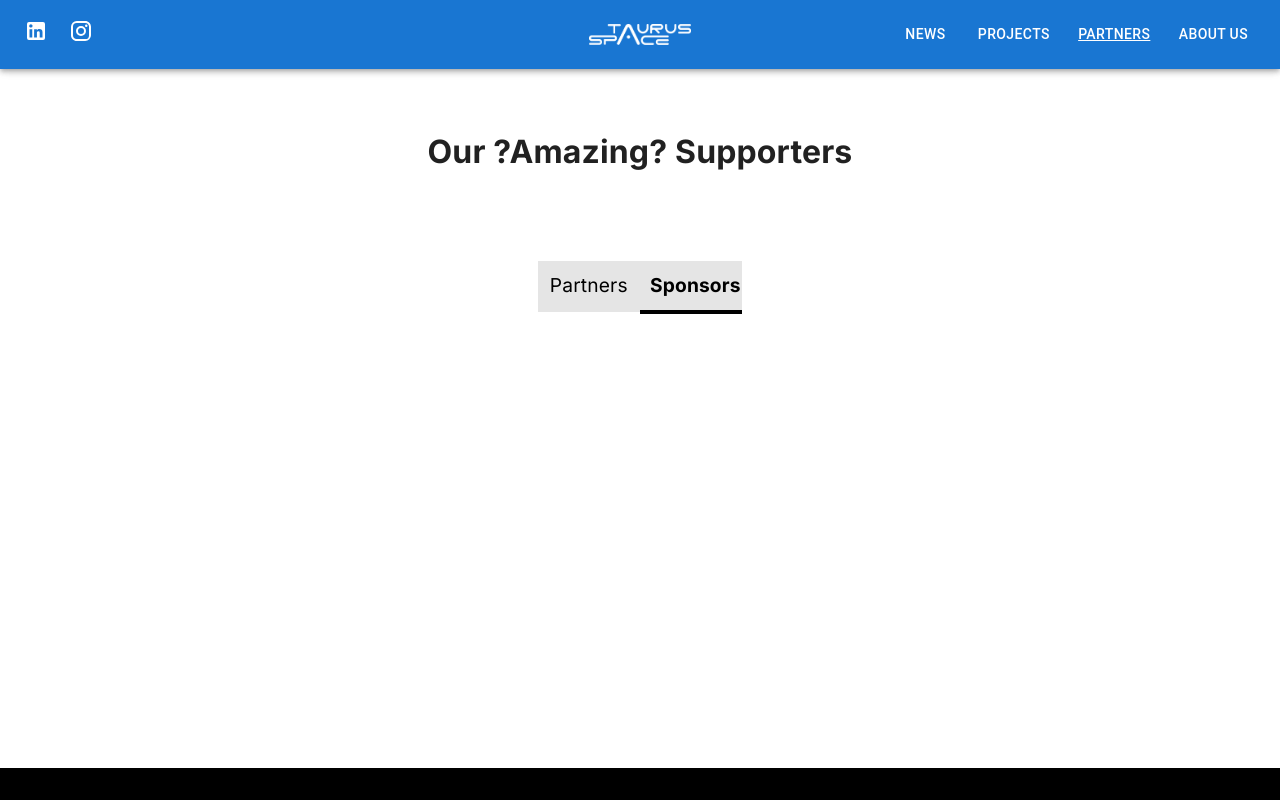
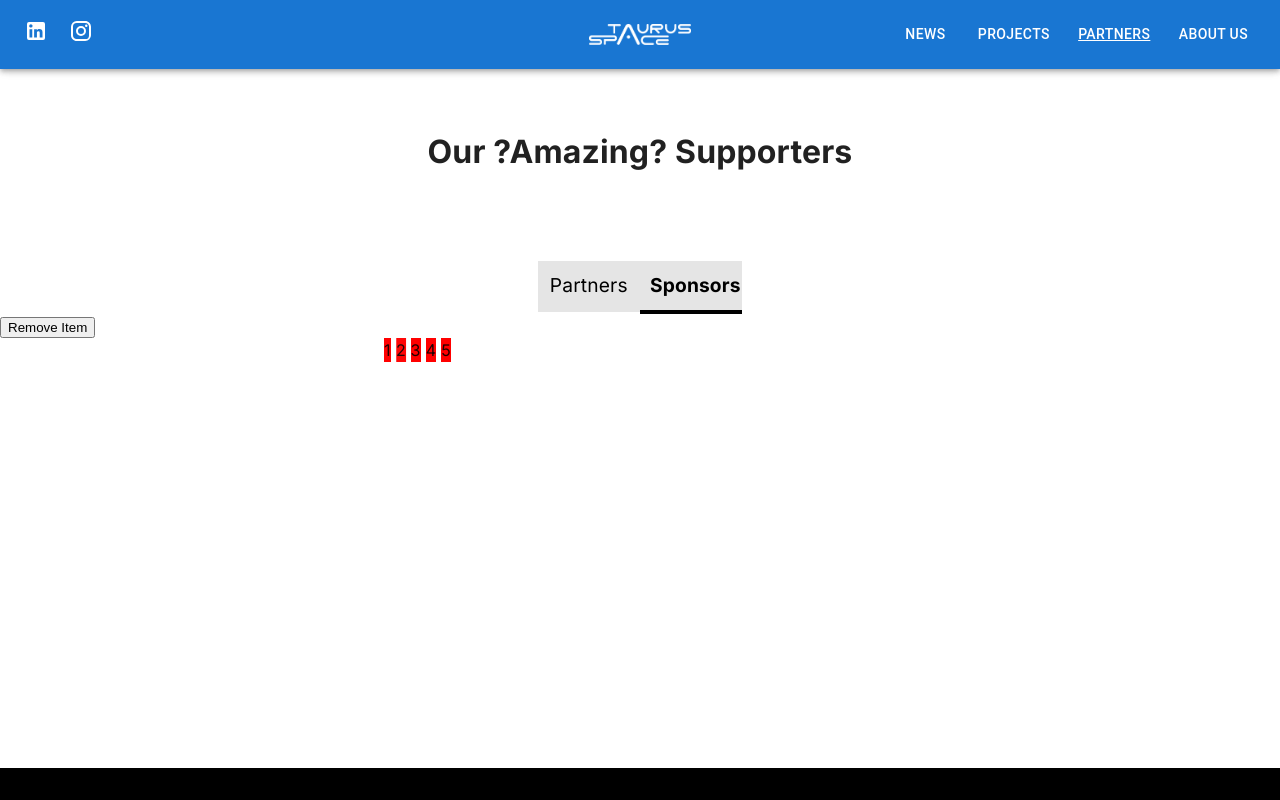
Before and after one commit to El-Banderas/rovers-site, a Next.js app: page /rovers-site/partners in a window 1280 px wide. Both pictures are taken after a click on the element "Sponsors". Shown: the top 800 px of the page. Built offline with nearby package versions, Linux system fonts and the light colour scheme.

Commit message:
Init scroll

```diff
--- a/src/app/partners/horizontalScroll.tsx
+++ b/src/app/partners/horizontalScroll.tsx
@@ -1,24 +1,43 @@
+'use client'
 
+import React, { useState, useMemo } from 'react';
 import styles from './scroll.module.css'
 import Image from "next/image";
 
 import {partners} from './partners'
 
 export default function HorizontalScroll() {
+
+
+  const [idxPartner, setIdxPartner] = useState<number>(0);
+
+    /*
+    const visiblePartners = useMemo(
+    () => filterTodos(todos, tab),
+    [idxPartner]
+  );*/
+
   return <div className={styles.scroll}>
-
+<div>
+  Esq
+</div>
       {partners.map(partner =>
-        <div key={partner.name} className={styles.partner } >
-            {partner.name}
+        <div key={partner.name}  className={styles.partner}>
  <Image
         src={partner.image}
         alt={partner.name}
         width={170}
         height={170}
-        className={styles.imgLeader}
       />
+
+          <div className={styles.partnerName}>
+            {partner.name}
+        </div>
         </div>
       )
       }
+<div>
+Dir
+</div>
     </div>;
 }
--- a/src/app/partners/page.tsx
+++ b/src/app/partners/page.tsx
@@ -3,6 +3,7 @@
 import React, { useState } from 'react';
 import styles from './styles.module.css'
 import HorizontalScroll from './horizontalScroll';
+import Sponsors from './sponsors';
 
 
 export default function Page() {
@@ -24,8 +25,11 @@ export default function Page() {
       }
     </div>
     {
-      option === "Partners" &&
+      option === "Partners" ?
       <HorizontalScroll />
+      :
+      <Sponsors />
+
     }
   </div>;
 }
--- a/src/app/partners/scroll.module.css
+++ b/src/app/partners/scroll.module.css
@@ -1,5 +1,4 @@
 .scroll{
-  background-color: red;
   padding: 5% 5% 10% 5%;
 
   display: flex;
@@ -9,5 +8,11 @@ gap: 5%;
 }
 
 .partner{
-  background-color: blue;
+      border: 1px solid lightgray;
+    float: left;
+    padding: 10px;
+    box-shadow: 0 0 10px #888;
 }
+.partnerName{
+text-align: center;
+}
--- /dev/null
+++ b/src/app/partners/sponsors.module.css
@@ -0,0 +1,18 @@
+.listContainer {
+  display: flex;
+  flex-direction: row;
+  gap: 5px;
+  padding-left: 30%;
+}
+
+.item {
+  opacity: 1;
+  transform: translateX(0);
+  transition: opacity 500ms, transform 500ms;
+  background-color: red;
+}
+
+.removing {
+  opacity: 0;
+  transform: translateX(100%);
+}
--- /dev/null
+++ b/src/app/partners/sponsors.tsx
@@ -0,0 +1,46 @@
+'use client'
+
+import React, { useState, useEffect, useMemo } from 'react';
+import styles from './sponsors.module.css'
+import next from 'next';
+
+// https://codepen.io/hanahina/pen/xxZgXqE
+/*
+Ou meter a animação a aparecer/desaparecer, e metê-los juntinhos para parecer que é transição
+E não aparecer e desaparecer :)
+*/
+export default function Sponsors () {
+  const [items, setItems] = useState<number[]>([1, 2, 3, 4, 5]);
+
+
+  const [currentIndex, setCurrentIndex] = useState<number>(0);
+
+  const nextItem = () => {
+    setCurrentIndex((prevIndex) => (prevIndex + 1) % items.length);
+  };
+
+  const prevItem = () => {
+    setCurrentIndex((prevIndex) => (prevIndex - 1 + items.length) % items.length);
+  };
+
+  const cachedValue = useMemo(() => [prevItem(), items[currentIndex], nextItem()], [currentIndex])
+   setTimeout(() => {
+    setCurrentIndex((old) => old+1)
+      }, 500); // Match the transition duration in the CSS
+
+  return (
+    <div>
+      <button>Remove Item</button>
+      <div className={styles.listContainer}>
+        {items.map((item) => (
+          <div
+            key={item}
+            className={`${styles.item} ${item === currentIndex-2  ? styles.removing : ''}`}
+          >
+            {item}
+          </div>
+        ))}
+      </div>
+    </div>
+  );
+};
```
